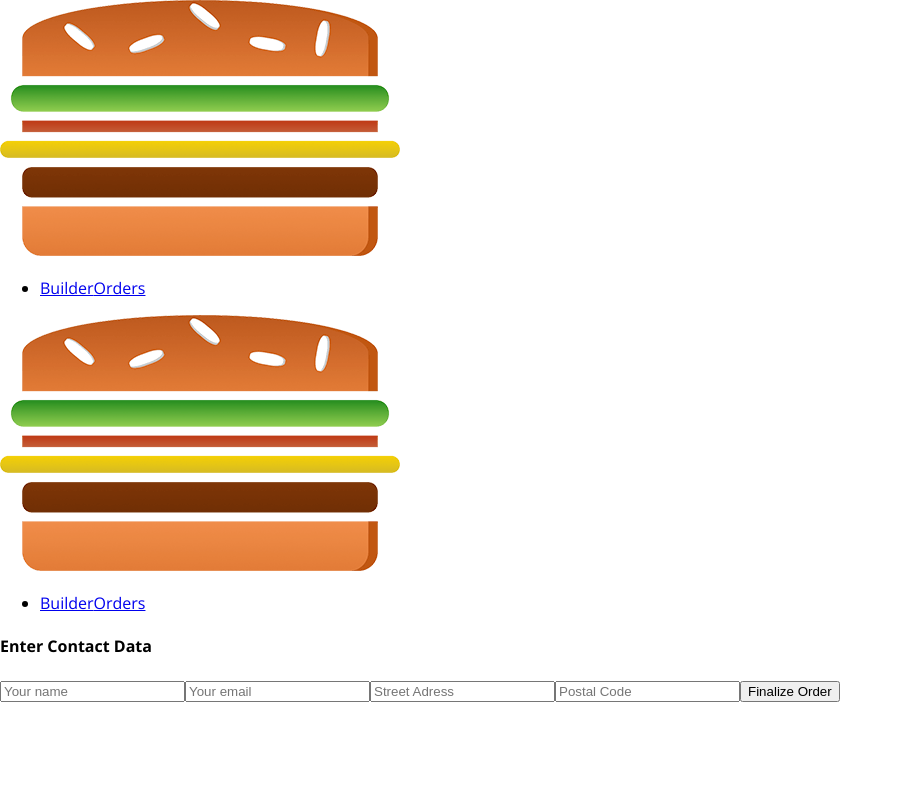
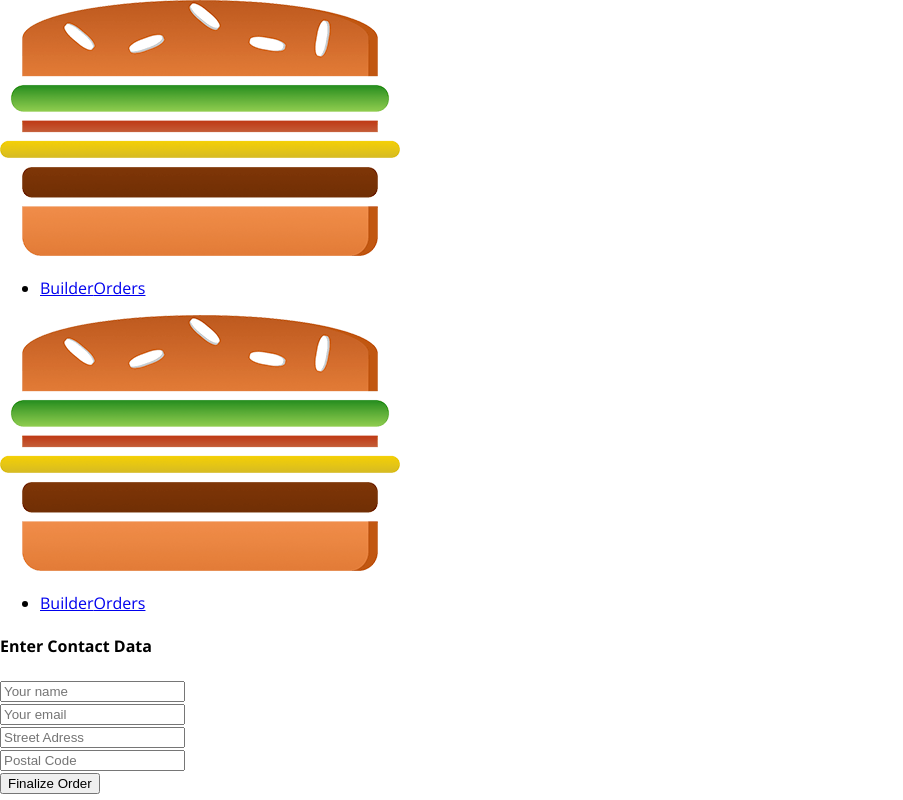
Before and after one commit to Niproblema/DirtyBurger, a React app: page /checkout/contact-data in a window 1280 px wide. Shown: the whole page, without its empty margins (0-903 px from the left). Built offline with nearby package versions, Linux system fonts and the light colour scheme.

Commit message:
Form input

```diff
--- /dev/null
+++ b/src/components/UI/Input/Input.css
@@ -0,0 +1,33 @@
+.Input {
+    width: 100%;
+    padding: 10px;
+    box-sizing: border-box;
+}
+
+.Label {
+    font-weight: bold;
+    display: block;
+    margin-bottom: 8px;
+}
+
+.InputElement {
+    outline: none;
+    border: 1px solid #ccc;
+    background-color: white;
+    font: inherit;
+    padding: 6px 10px;
+    display: block;
+    width: 100%;
+    box-sizing: border-box;
+}
+
+.InputElement:focus {
+    outline: none;
+    background-color: #ccc;
+}
+
+/*@media (min-width: 500){
+    .Input{
+
+    }
+}*/
--- /dev/null
+++ b/src/components/UI/Input/Input.js
@@ -0,0 +1,33 @@
+import React from 'react'
+import PropTypes from 'prop-types'
+import Classes from './Input.css'
+
+
+const Input = (props) => {
+    let inputElement = null;
+
+    switch (props.inp_type) {
+        case ('textArea'):
+            inputElement = <textarea  className={Classes.InputElement} {...props} />
+            break;
+        case ('input'):
+        default:
+            inputElement = <input  className={Classes.InputElement} {...props} />
+            break;
+    }
+
+    return (
+        <div className={Classes.Input}>
+            <label className={Classes.Label} >{props.label}</label>
+            {inputElement}
+        </div>
+    )
+}
+
+Input.propTypes = {
+    label: PropTypes.string,
+    inp_type: PropTypes.string
+}
+
+
+export default Input
--- a/src/containers/Checkout/ContactData/ContactData.css
+++ b/src/containers/Checkout/ContactData/ContactData.css
@@ -10,10 +10,6 @@
 
 }
 
-.Input {
-    display: block;
-}
-
 @media(min-width: 600px) {
     .ContactData {
         width: 500px;
--- a/src/containers/Checkout/ContactData/ContactData.js
+++ b/src/containers/Checkout/ContactData/ContactData.js
@@ -3,6 +3,7 @@
 import Classes from './ContactData.css'
 import axios from '../../../axios-link';
 import Spinner from '../../../components/UI/Spinner/Spinner'
+import Input from '../../../components/UI/Input/Input'
 
 class ContactData extends Component {
     state = {
@@ -62,10 +63,10 @@
         } else {
             form = (
                 <form>
-                    <input className={Classes.Input} type="text" name="name" placeholder="Your name" />
-                    <input className={Classes.Input} type="text" name="email" placeholder="Your email" />
-                    <input className={Classes.Input} type="text" name="street" placeholder="Street Adress" />
-                    <input className={Classes.Input} type="text" name="postal" placeholder="Postal Code" />
+                    <Input type="text" name="name" placeholder="Your name" />
+                    <Input type="text" name="email" placeholder="Your email" />
+                    <Input type="text" name="street" placeholder="Street Adress" />
+                    <Input type="text" name="postal" placeholder="Postal Code" />
                     <Button btnType="Success" clicked={this.orderHandler}>Finalize Order</Button>
                 </form>
             )
```
